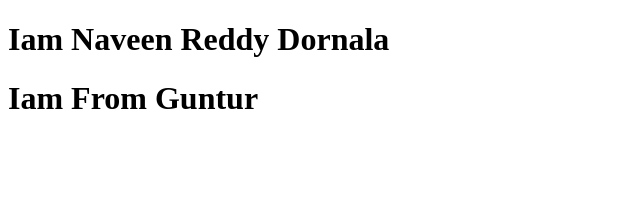
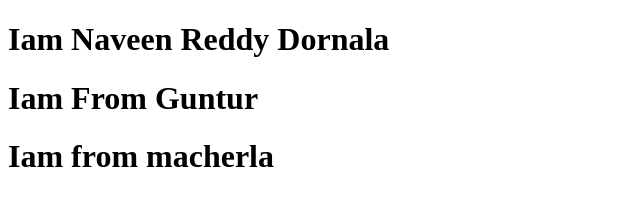
Before and after one commit to naveendornala/love, a plain HTML site: page index.html in a window 1280 px wide. Shown: the whole page, without its empty margins (0-640 px from the left). Drawn offline with Linux system fonts and the light colour scheme.

Commit message:
secondpush

```diff
--- a/index.html
+++ b/index.html
@@ -8,6 +8,7 @@
 <body>
     <h1>Iam Naveen Reddy Dornala</h1>
     <h1>Iam From Guntur</h1>
+    <h1>Iam from macherla</h1>
 
 </body>
 </html>
```
